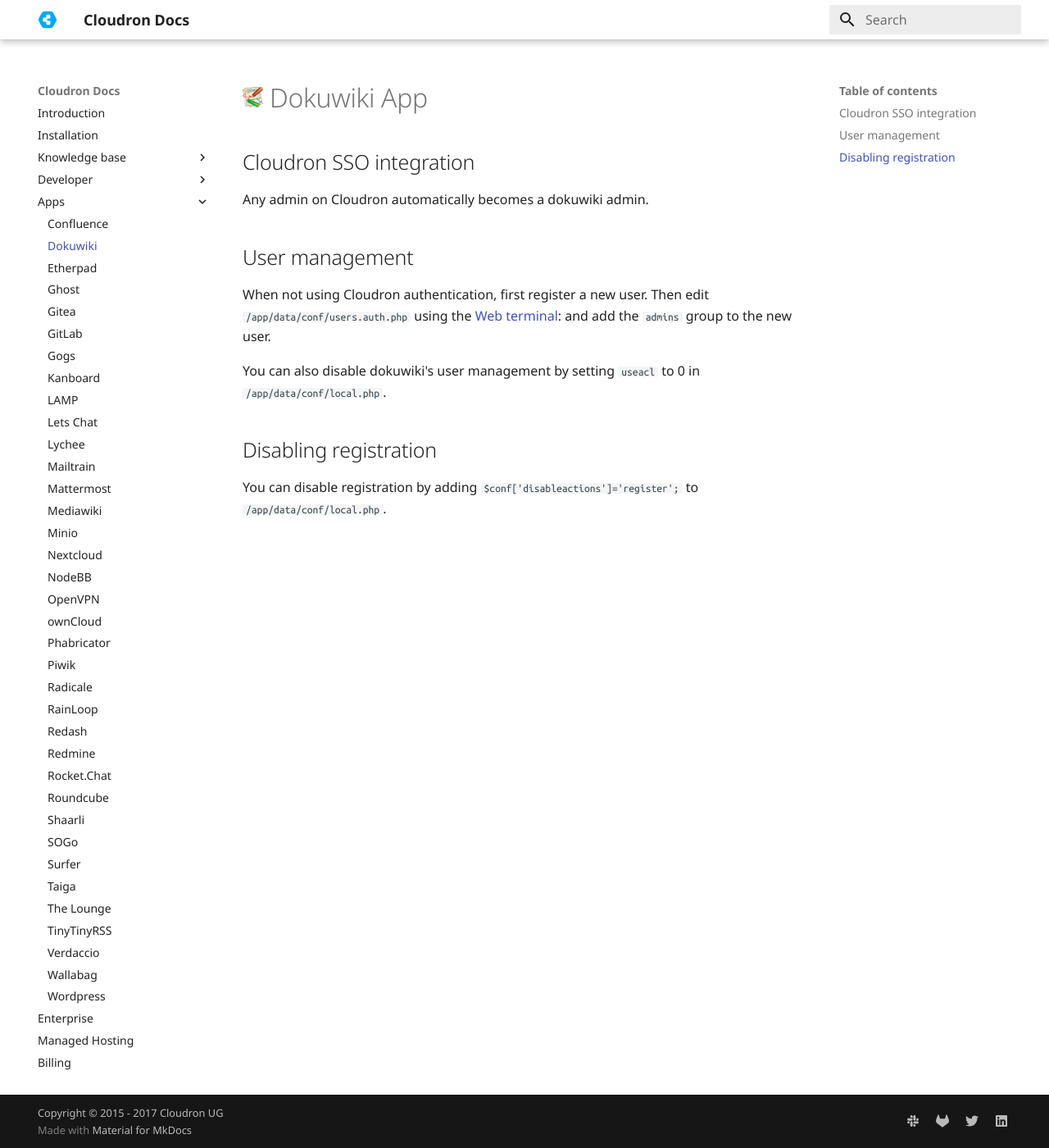
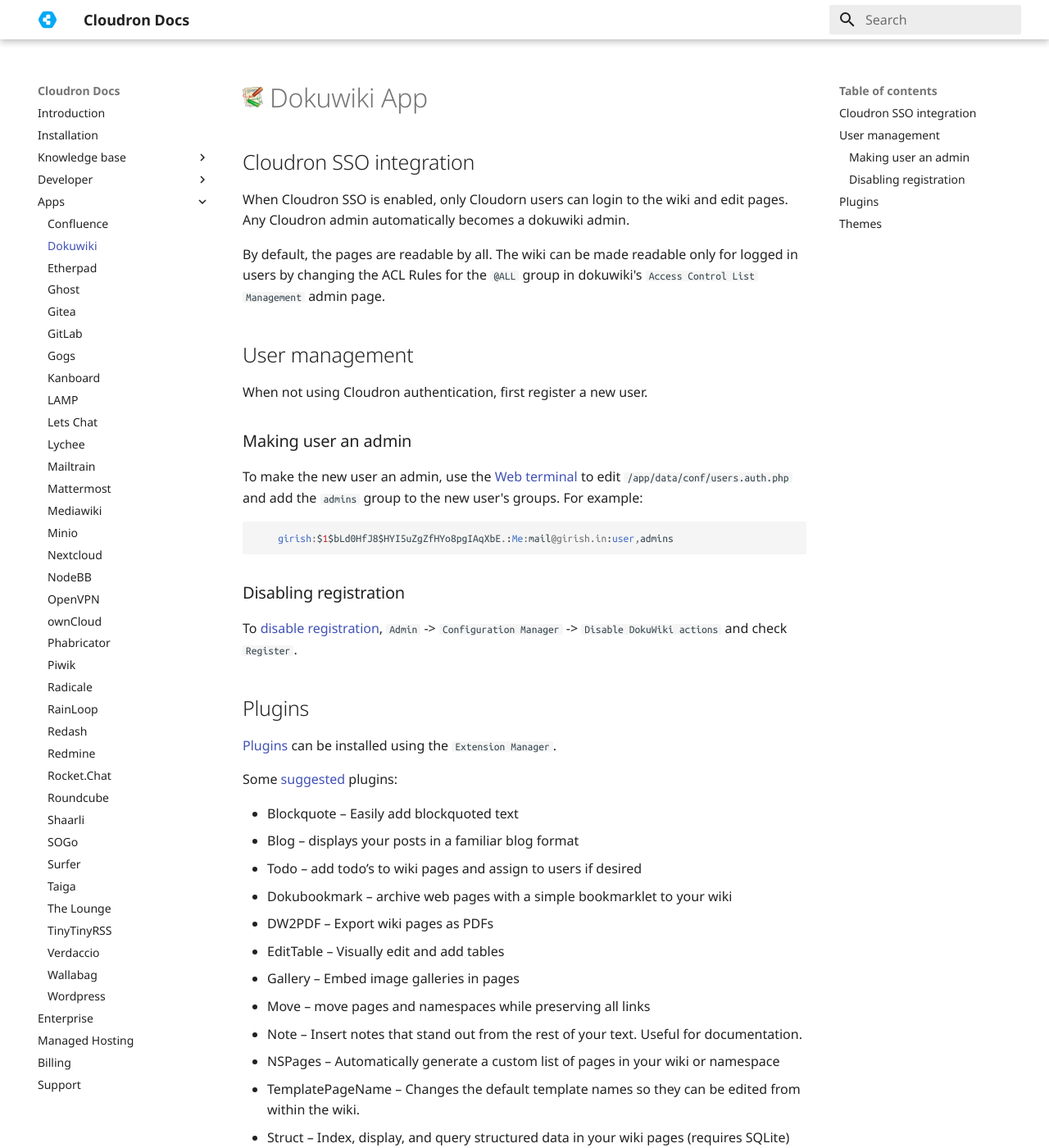
Before and after one commit to M-arcus/cloudron-docs, an MkDocs documentation site: the page built from docs/documentation/apps/dokuwiki.md, in a window 1280 px wide and 1400 px high. Shown: the whole window at 82% size. Built offline with MkDocs 1.6.1 and Material for MkDocs 9.7.7, drawn with Linux system fonts in a browser that asks for light colours; old or Windows-style settings are respelled for this version of MkDocs; some of the changed text lies outside the part shown.

Commit message:
dokuwiki: plugins and themes

````diff
--- a/docs/documentation/apps/dokuwiki.md
+++ b/docs/documentation/apps/dokuwiki.md
@@ -2,18 +2,57 @@
 
 ## Cloudron SSO integration
 
-Any admin on Cloudron automatically becomes a dokuwiki admin.
+When Cloudron SSO is enabled, only Cloudorn users can login to the wiki and
+edit pages. Any Cloudron admin automatically becomes a dokuwiki admin.
+
+By default, the pages are readable by all. The wiki can be made readable
+only for logged in users by changing the ACL Rules for the `@ALL` group
+in dokuwiki's `Access Control List Management` admin page.
 
 ## User management
 
-When not using Cloudron authentication, first register a new user. Then
-edit `/app/data/conf/users.auth.php` using the [Web terminal](/documentation/apps/#web-terminal):
-and add the `admins` group to the new user.
+When not using Cloudron authentication, first register a new user.
 
-You can also disable dokuwiki's user management by setting `useacl` to 0
-in `/app/data/conf/local.php`.
+### Making user an admin
 
-## Disabling registration
+To make the new user an admin, use the [Web terminal](https://cloudron.io/documentation/apps/#web-terminal)
+to edit `/app/data/conf/users.auth.php` and add the `admins` group to the new
+user's groups. For example:
 
-You can disable registration by adding `$conf['disableactions']='register';`
-to `/app/data/conf/local.php`.
+```
+    girish:$1$bLd0HfJ8$HYI5uZgZfHYo8pgIAqXbE.:Me:mail@girish.in:user,admins
+```
+
+### Disabling registration
+
+To [disable registration](https://www.dokuwiki.org/faq:regdisable), `Admin` -> `Configuration Manager` -> `Disable DokuWiki actions`
+and check `Register`.
+
+## Plugins
+
+[Plugins](https://www.dokuwiki.org/plugins) can be installed using the `Extension Manager`.
+
+Some [suggested](http://diyfuturism.com/index.php/2018/01/01/how-to-set-up-a-personal-wiki-with-configuration-for-common-use-cases-like-recipes-and-journaling/) plugins:
+
+* Blockquote – Easily add blockquoted text
+* Blog – displays your posts in a familiar blog format
+* Todo – add todo’s to wiki pages and assign to users if desired
+* Dokubookmark – archive web pages with a simple bookmarklet to your wiki
+* DW2PDF – Export wiki pages as PDFs
+* EditTable – Visually edit and add tables
+* Gallery – Embed image galleries in pages
+* Move – move pages and namespaces while preserving all links
+* Note – Insert notes that stand out from the rest of your text. Useful for documentation.
+* NSPages – Automatically generate a custom list of pages in your wiki or namespace
+* TemplatePageName – Changes the default template names so they can be edited from within the wiki.
+* Struct – Index, display, and query structured data in your wiki pages (requires SQLite)
+* Tag – add tagging functions
+* VShare – Embed videos
+* Wrap – probably the most useful formatting plugin – easily add columns, notes, divs, etc.
+* Yearbox – Auto generate a table with links for a journal or diary, very customizable.
+
+## Themes
+
+[Themes (templates)](https://www.dokuwiki.org/template) can be installed using the `Extension Manager`.
+Note that the theme has to be activated after installation. This can be done using the `Configuration Manager`'s
+`template` drop down setting.
````
